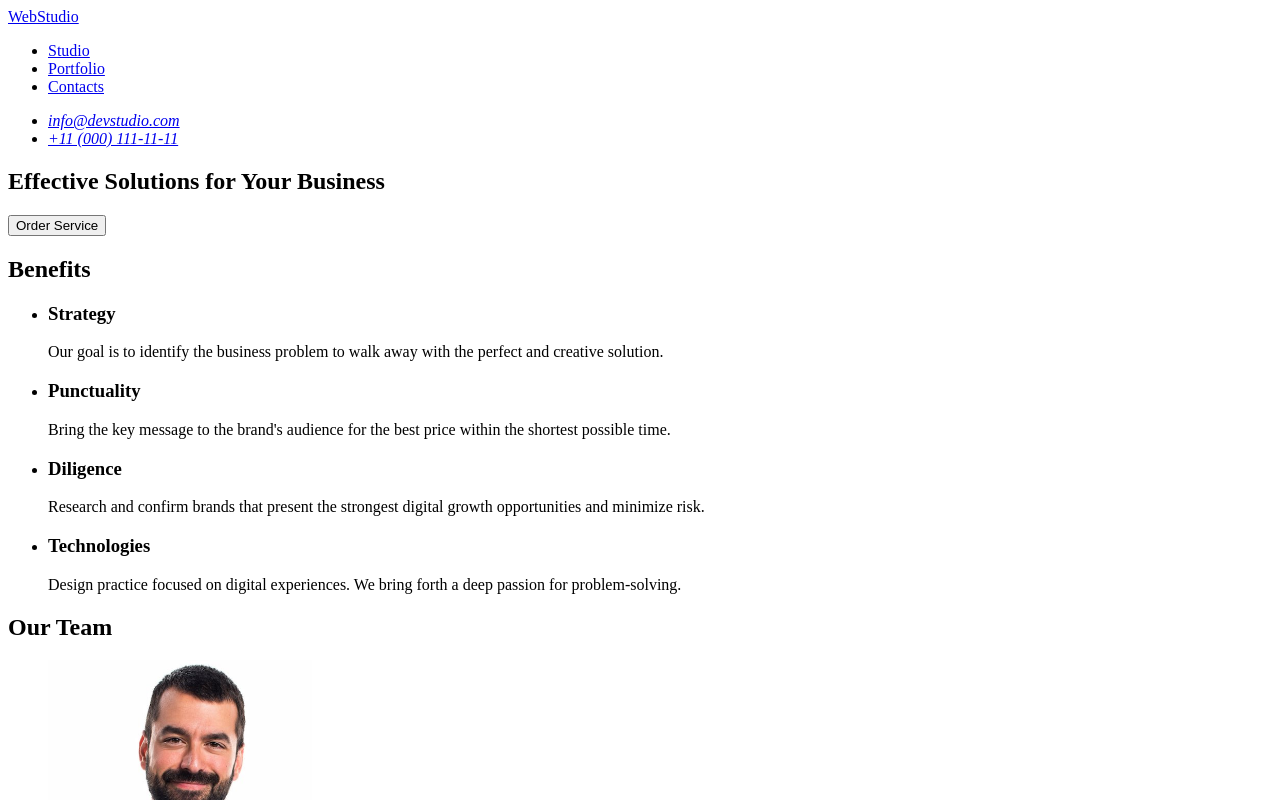
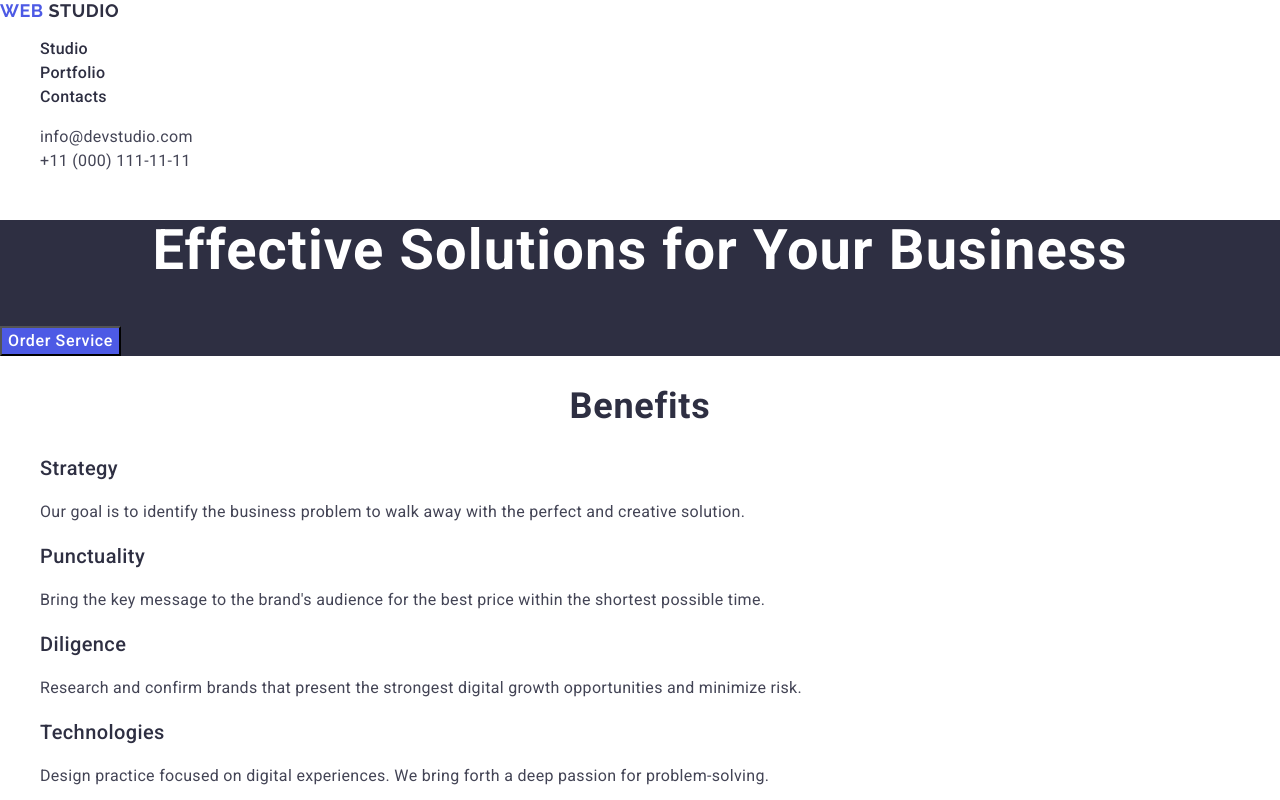
Before and after one commit to Viktoria-Fil/goit-markup-hw-02, a plain HTML site: page index.html in a window 1280 px wide. Shown: the top 800 px of the page. Drawn offline with nearby package versions, Linux system fonts and the light colour scheme.

Commit message:
add initial files

```diff
--- /dev/null
+++ b/css/styles.css
@@ -0,0 +1,114 @@
+body {
+  font-family: "Roboto", sans-serif;
+  color: #434455;
+  background-color: #fff;
+}
+ul,
+ol {
+  list-style-type: none;
+}
+a {
+  text-decoration: none;
+}
+/* header */
+
+.logo {
+  font-family: "Raleway", sans-serif;
+  font-weight: 700;
+  font-size: 18px;
+  line-height: 1.17;
+  letter-spacing: 0.03em;
+  text-transform: uppercase;
+  color: #4d5ae5;
+}
+.header-logo .logo-part {
+  color: #2e2f42;
+}
+
+.footer-logo .logo-part {
+  color: #f4f4fd;
+}
+
+.nav-link {
+  font-weight: 500;
+  font-size: 16px;
+  line-height: 1.5;
+  letter-spacing: 0.02em;
+  color: #2e2f42;
+}
+
+.contacts {
+  font-style: normal;
+}
+.contacts-link {
+  font-size: 16px;
+  line-height: 1.5;
+  letter-spacing: 0.02em;
+  color: #434455;
+}
+
+.nav-link:hover,
+.nav-link:focus,
+.contacts-link:hover,
+.contacts-link:focus {
+  color: #404bbf;
+}
+
+/* main */
+.hero-image {
+  background: #2e2f42;
+}
+.hero-title {
+  font-size: 56px;
+  line-height: 1.07143;
+  letter-spacing: 0.02em;
+  text-align: center;
+  color: #fff;
+}
+.hero-button {
+  font-family: inherit;
+  font-weight: 500;
+  font-size: 16px;
+  line-height: 1.5;
+  letter-spacing: 0.04em;
+  color: #fff;
+  background: #4d5ae5;
+  cursor: pointer;
+}
+
+.section {
+  background: #f4f4fd;
+}
+.main-title {
+  font-size: 36px;
+  line-height: 1.11111;
+  letter-spacing: 0.02em;
+  text-align: center;
+  color: #2e2f42;
+}
+.title {
+  font-weight: 500;
+  font-size: 20px;
+  line-height: 1.2;
+  letter-spacing: 0.02em;
+  color: #2e2f42;
+}
+.text {
+  font-size: 16px;
+  line-height: 1.5;
+  letter-spacing: 0.02em;
+  color: #434455;
+}
+
+.background-img {
+  background-color: #fff;
+}
+
+/* footer */
+.page-footer {
+  background-color: #2e2f42;
+}
+
+.footer-text {
+  color: #fff;
+}
--- a/index.html
+++ b/index.html
@@ -5,109 +5,157 @@
     <meta charset="UTF-8">
     <meta name="viewport" content="width=device-width, initial-scale=1.0">
     <title>Document</title>
+    <link rel="stylesheet" href="https://cdnjs.cloudflare.com/ajax/libs/modern-normalize/3.0.1/modern-normalize.min.css"
+        integrity="sha512-q6WgHqiHlKyOqslT/lgBgodhd03Wp4BEqKeW6nNtlOY4quzyG3VoQKFrieaCeSnuVseNKRGpGeDU3qPmabCANg=="
+        crossorigin="anonymous" referrerpolicy="no-referrer" />
+
+    <link rel="preconnect" href="https://fonts.googleapis.com" />
+    <link rel="preconnect" href="https://fonts.gstatic.com" crossorigin />
+    <link href="https://fonts.googleapis.com/css2?family=Raleway:wght@700&family=Roboto:wght@400;500;700&display=swap"
+        rel="stylesheet" />
+
+    <link rel="stylesheet" href="./css/styles.css" />
 </head>
 
 <body>
-    <header>
-        <nav>
-            <a href="./index.html">WebStudio</a>
-            <ul>
-                <li><a href="./index.html">Studio</a></li>
-                <li><a href="./index.html">Portfolio</a></li>
-                <li><a href="./index.html">Contacts</a></li>
+    <header class="page-header">
+        <nav class="header-nav">
+            <a class="logo header-logo" href="./index.html">Web <span class="logo-part">Studio</span></a>
+            <ul class="nav-list">
+                <li class="nav-item"><a class="nav-link" href="./index.html">Studio</a></li>
+                <li class="nav-item"><a class="nav-link" href="">Portfolio</a></li>
+                <li class="nav-item"><a class="nav-link" href="">Contacts</a></li>
             </ul>
         </nav>
-        <address>
-            <ul>
-                <li>
-                    <a href="mailto:info@devstudio.com">info@devstudio.com</a>
+        <address class="contacts">
+            <ul class="contacts-list">
+                <li classs="contacts-item">
+                    <a class="contacts-link" href="mailto:info@devstudio.com">info@devstudio.com</a>
                 </li>
-                <li>
-                    <a href="tel:+110001111111">+11 (000) 111-11-11</a>
+                <li classs="contacts-item">
+                    <a class="contacts-link" href="tel:+110001111111">+11 (000) 111-11-11</a>
                 </li>
             </ul>
         </address>
 
     </header>
     <main>
-        <section>
-            <h1>Effective Solutions for Your Business</h1>
-            <button type="button">Order Service</button>
+        <section class="hero-image">
+            <h1 class="hero-title">Effective Solutions for Your Business</h1>
+            <button class="hero-button" type="button">Order Service</button>
         </section>
         <section>
-            <h2>
+            <h2 class="main-title">
                 Benefits
             </h2>
             <ul>
                 <li>
-                    <h3>
+                    <h3 class="title">
                         Strategy
                     </h3>
-                    <p>
+                    <p class="text">
                         Our goal is to identify the business
                         problem to walk away with the perfect and creative solution.
                     </p>
                 </li>
                 <li>
-                    <h3>
+                    <h3 class="title">
                         Punctuality
                     </h3>
-                    <p>
-                        Bring the key message to the brand's audience for the best price within the shortest possible
+                    <p class="text">
+                        Bring the key message to the brand's audience for the best price within the shortest
+                        possible
                         time.
                     </p>
                 </li>
                 <li>
-                    <h3>
+                    <h3 class="title">
                         Diligence
                     </h3>
-                    <p>
-                        Research and confirm brands that present the strongest digital growth opportunities and minimize
+                    <p class="text">
+                        Research and confirm brands that present the strongest digital growth opportunities and
+                        minimize
                         risk.
                     </p>
                 </li>
                 <li>
-                    <h3>
+                    <h3 class="title">
                         Technologies
                     </h3>
-                    <p>
+                    <p class="text">
                         Design practice focused on digital experiences. We bring forth a deep passion for
                         problem-solving.
                     </p>
                 </li>
             </ul>
         </section>
-        <section>
-            <h2>
+        <section class="section">
+            <h2 class="main-title">
                 Our Team
             </h2>
             <ul>
-                <li>
+                <li class="background-img">
                     <img src="./images/img-3.jpg" alt="Mark Guerrero" width="264" height="260">
-                    <h3> Mark Guerrero</h3>
-                    <p>Product Designer</p>
+                    <h3 class="title"> Mark Guerrero</h3>
+                    <p class="text">Product Designer</p>
                 </li>
-                <li>
+                <li class="background-img">
                     <img src="./images/img-2.jpg" alt="Tom Ford" width="264" height="260">
-                    <h3>Tom Ford</h3>
-                    <p>Frontend Developer</p>
+                    <h3 class="title">Tom Ford</h3>
+                    <p class="text"> Frontend Developer</p>
                 </li>
-                <li>
+                <li class="background-img">
                     <img src="./images/img-1.jpg" alt="Camila Garcia" width="264" height="260">
-                    <h3>Camila Garcia</h3>
-                    <p>Marketing</p>
+                    <h3 class="title">Camila Garcia</h3>
+                    <p class="text">Marketing</p>
                 </li>
-                <li>
+                <li class="background-img">
                     <img src="./images/img.jpg" alt="Daniel Wilson" width="264" height="260">
-                    <h3>Daniel Wilson</h3>
-                    <p>UI Designer</p>
+                    <h3 class="title">Daniel Wilson</h3>
+                    <p class="text">UI Designer</p>
                 </li>
             </ul>
         </section>
+        <section>
+            <h2 class="main-title">Our Portfolio</h2>
+            <ul>
+                <li class="background-img">
+                    <img src="./images/img-bank.jpg" alt="Banking App" width="360" height="300">
+                    <h3 class="title">Banking App</h3>
+                    <p class="text">App</p>
+                </li>
+                <li class="background-img">
+                    <img src="./images/img-payment.jpg" alt="Cashless Payment" width="360" height="300">
+                    <h3 class="title">Cashless Payment</h3>
+                    <p class="text">Marketing</p>
+                </li>
+                <li class="background-img">
+                    <img src="./images/img-meditation.jpg" alt="Meditation App" width="360" height="300">
+                    <h3 class="title">Meditation App</h3>
+                    <p class="text">App</p>
+                </li>
+                <li class="background-img">
+                    <img src="./images/img-taxi.jpg" alt="Taxi Service" width="360" height="300">
+                    <h3 class="title">Taxi Service</h3>
+                    <p class="text">Marketing</p>
+                </li>
+                <li class="background-img">
+                    <img src="./images/img-screen.jpg" alt="Screen Illustrations" width="360" height="300">
+                    <h3 class="title">Screen Illustrations</h3>
+                    <p class="text">Design</p>
+                </li>
+                <li class="background-img">
+                    <img src="./images/img-courses.jpg" alt="Online Courses" width="360" height="300">
+                    <h3 class="title">Online Courses</h3>
+                    <p class="text">Marketing</p>
+                </li>
+            </ul>
+
+        </section>
     </main>
-    <footer>
-        <a href="./index.html">WebStudio</a>
-        <p>
+    <footer class="page-footer">
+        <a class="logo footer-logo" href="./index.html">Web<span class="logo-part">Studio</span></a>
+        <p class="footer-text">
             Increase the flow of customers and sales for your business with digital marketing & growth solutions.
         </p>
     </footer>
```
Also changed, not shown: images/img-bank.jpg (added), images/img-courses.jpg (added), images/img-meditation.jpg (added), images/img-payment.jpg (added), images/img-screen.jpg (added), images/img-taxi.jpg (added), 1 other file.
